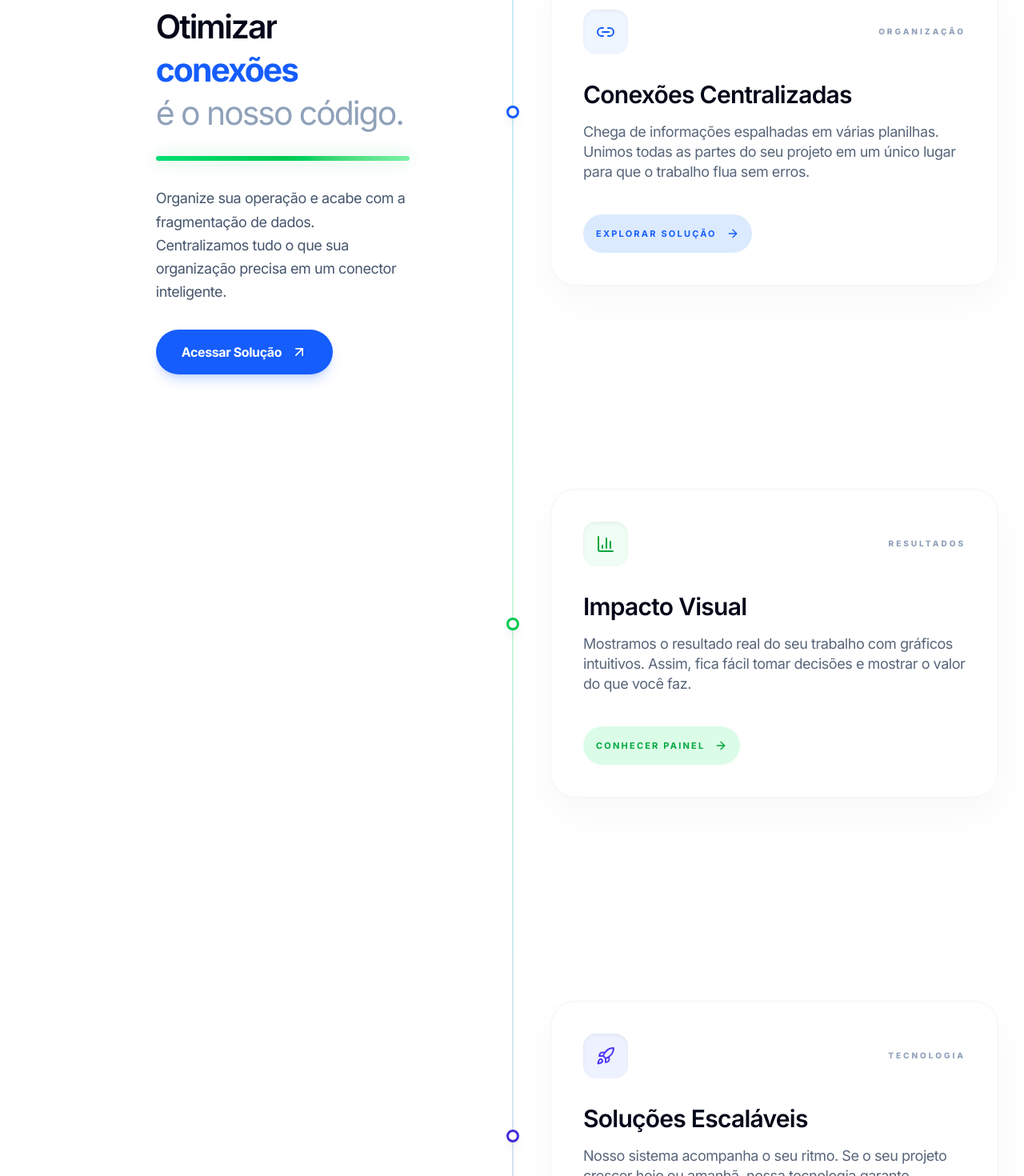
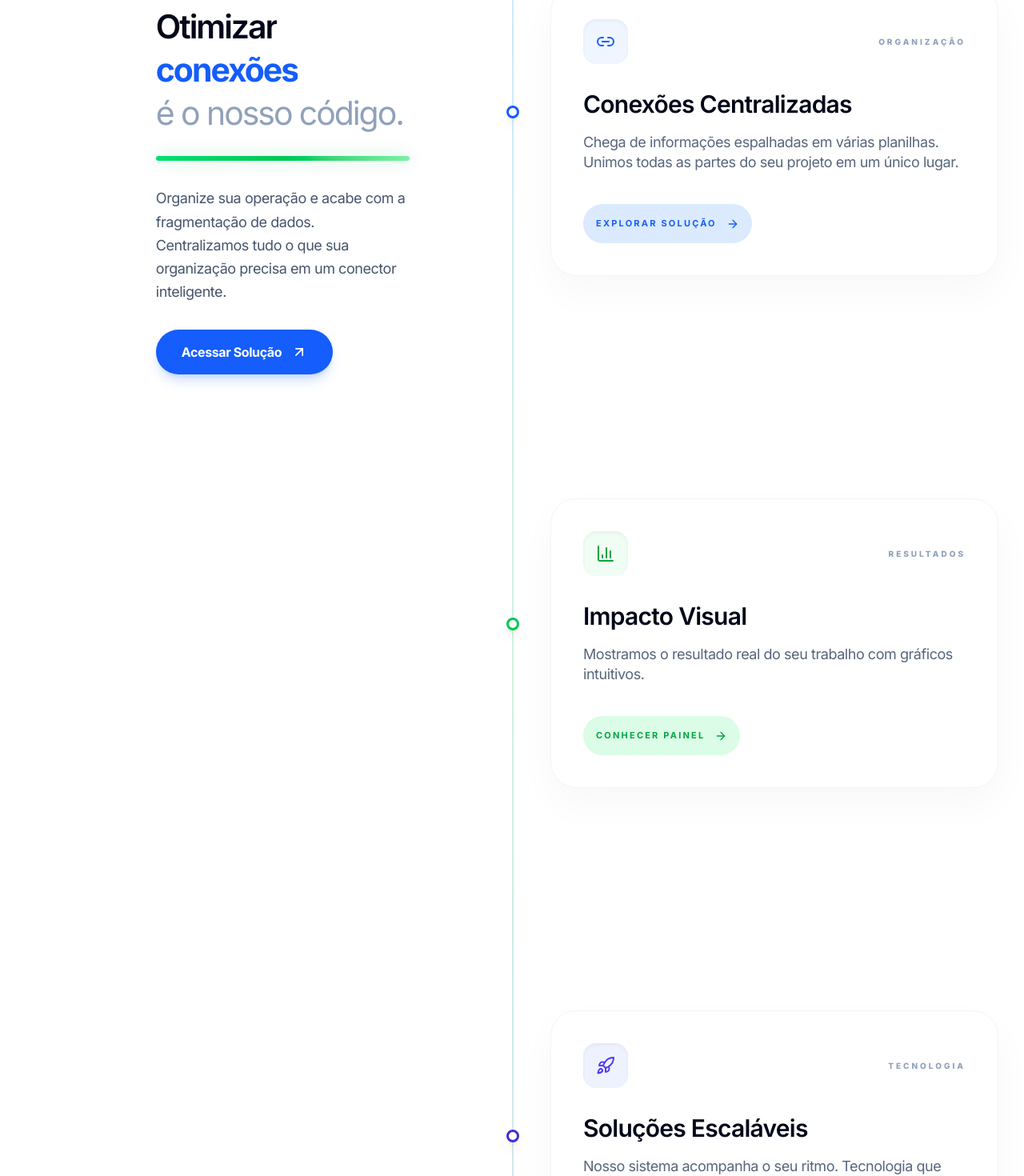
Before and after one commit to Calegor/LinkAid, a React (Vite) app in the folder frontend/link-aid/: page / in a window 1280 px wide. Shown: the part 210-1680 px from the top of the page at 80% size. Built offline with nearby package versions, Linux system fonts and the light colour scheme.

Commit message:
fix: render FinalShowCase only on Home

```diff
--- a/frontend/link-aid/src/Layout/DefaultLayout.tsx
+++ b/frontend/link-aid/src/Layout/DefaultLayout.tsx
@@ -1,7 +1,6 @@
 import { Outlet } from "react-router-dom";
 import Header from "../components/Navbar/Navbar";
 import Footer from "../components/Footer/Footer";
-import FinalShowCase from "../components/FinalShowCase/FinalShowCase";
 
 const DefaultLayout = () => {
   return (
@@ -9,7 +8,6 @@ const DefaultLayout = () => {
       <Header />
       <main className="flex-grow pt-20">
         <Outlet />
-        <FinalShowCase />
       </main>
       <Footer />
     </div>
--- a/frontend/link-aid/src/pages/Home/Home.tsx
+++ b/frontend/link-aid/src/pages/Home/Home.tsx
@@ -1,8 +1,11 @@
+import FinalShowCase from "../../components/FinalShowCase/FinalShowCase";
 import HomeLayout from "../../Layout/HomeLayout";
 import { Link2, BarChart3, Rocket, ArrowRight } from "lucide-react";
 
 const Home = () => {
   return (
+    <>
+      {/* 45% hero sticky | 55% cards scroll) */}
       <HomeLayout>
         <div className="relative w-full overflow-hidden mt-[-50px] bg-white">
           {/* line */}
@@ -19,14 +22,7 @@ const Home = () => {
               className="relative min-h-0 sm:min-h-[80vh] md:min-h-[80vh] flex items-start sm:items-center md:items-center pl-8 sm:pl-20 md:pl-20 group py-20 sm:pt-32 md:pt-32"
             >
               <div className="absolute z-20 w-4 h-4 rounded-full bg-white border-[3px] border-blue-600 shadow-lg transition-all duration-500 group-hover:scale-125 top-1/2 -translate-y-1/2 left-[0px] sm:left-[-15px] md:left-[25px] lg:left-[25px] xl:left-[25px]"></div>
-
-            <div
-              className="w-full bg-white border border-slate-100 rounded-[2rem] shadow-[0_20px_50px_rgba(0,0,0,0.03)] hover:shadow-[0_40px_80px_rgba(0,0,0,0.06)] transition-all duration-700 md:group-hover:-translate-y-2 p-6 sm:p-10 md:p-10
-              max-w-xl
-              sm:max-w-[650px]
-              md:max-w-[650px]
-            "
-            >
+              <div className="w-full bg-white border border-slate-100 rounded-[2rem] shadow-[0_20px_50px_rgba(0,0,0,0.03)] hover:shadow-[0_40px_80px_rgba(0,0,0,0.06)] transition-all duration-700 md:group-hover:-translate-y-2 p-6 sm:p-10 md:p-10 max-w-xl sm:max-w-[650px] md:max-w-[650px]">
                 <header className="flex flex-col sm:flex-row items-start sm:items-center justify-between mb-6 md:mb-8 gap-4 sm:gap-0">
                   <div className="w-12 h-12 md:w-14 md:h-14 rounded-2xl bg-blue-50 text-blue-600 flex items-center justify-center shadow-inner">
                     <Link2 size={24} className="md:w-[26px]" />
@@ -35,30 +31,24 @@ const Home = () => {
                     ORGANIZAÇÃO
                   </span>
                 </header>
-
                 <h2 className="font-semibold text-slate-950 mb-4 tracking-tight leading-tight text-2xl sm:text-3xl md:text-3xl">
                   Conexões Centralizadas
                 </h2>
-
                 <p className="text-slate-600 leading-snug tracking-tight font-light mb-8 md:mb-10 opacity-90 text-base sm:text-lg md:text-lg">
                   Chega de informações espalhadas em várias planilhas. Unimos
-                todas as partes do seu projeto em um único lugar para que o
-                trabalho flua sem erros.
+                  todas as partes do seu projeto em um único lugar.
                 </p>
-
                 <button className="w-full sm:w-fit flex items-center justify-center gap-3 text-blue-600 bg-blue-100 p-4 rounded-full font-bold text-[10px] md:text-[11px] uppercase tracking-[0.2em] group-hover:gap-5 transition-all cursor-pointer">
                   Explorar Solução <ArrowRight size={16} />
                 </button>
               </div>
             </section>
-
             {/* results */}
             <section
               id="sec2"
               className="relative min-h-0 sm:min-h-[80vh] md:min-h-[80vh] flex items-start sm:items-center md:items-center pl-8 sm:pl-20 md:pl-20 group py-20 sm:pt-32 md:pt-32"
             >
               <div className="absolute z-20 w-4 h-4 rounded-full bg-white border-[3px] border-green-500 shadow-lg transition-all duration-500 group-hover:scale-125 top-1/2 -translate-y-1/2 left-[0px] sm:left-[-15px] md:left-[25px] lg:left-[25px] xl:left-[25px]"></div>
-
               <div className="w-full bg-white border border-slate-100 rounded-[2rem] shadow-[0_20px_50px_rgba(0,0,0,0.03)] p-6 sm:p-10 md:p-10 max-w-xl sm:max-w-[650px] md:max-w-[650px]">
                 <header className="flex flex-col sm:flex-row items-start sm:items-center justify-between mb-6 md:mb-8 gap-4 sm:gap-0">
                   <div className="w-12 h-12 md:w-14 md:h-14 rounded-2xl bg-green-50 text-green-600 flex items-center justify-center shadow-inner">
@@ -68,29 +58,24 @@ const Home = () => {
                     RESULTADOS
                   </span>
                 </header>
-
                 <h2 className="font-semibold text-slate-950 mb-4 tracking-tight leading-tight text-2xl sm:text-3xl md:text-3xl">
                   Impacto Visual
                 </h2>
                 <p className="text-slate-600 leading-snug tracking-tight font-light mb-8 md:mb-10 opacity-90 text-base sm:text-lg md:text-lg">
                   Mostramos o resultado real do seu trabalho com gráficos
-                intuitivos. Assim, fica fácil tomar decisões e mostrar o valor
-                do que você faz.
+                  intuitivos.
                 </p>
-
                 <button className="w-full sm:w-fit flex items-center justify-center gap-3 text-green-600 bg-green-100 p-4 rounded-full font-bold text-[10px] md:text-[11px] uppercase tracking-[0.2em] group-hover:gap-5 transition-all cursor-pointer">
                   Conhecer Painel <ArrowRight size={16} />
                 </button>
               </div>
             </section>
-
-          {/* tech */}
+            {/* technology */}
             <section
               id="sec3"
               className="relative min-h-0 sm:min-h-[80vh] md:min-h-[80vh] flex items-start sm:items-center md:items-center pl-8 sm:pl-20 md:pl-20 group py-20 sm:pt-32 md:pt-32"
             >
               <div className="absolute z-20 w-4 h-4 rounded-full bg-white border-[3px] border-indigo-700 shadow-lg top-1/2 -translate-y-1/2 left-[0px] sm:left-[-15px] md:left-[25px] lg:left-[25px] xl:left-[25px]"></div>
-
               <div className="w-full bg-white border border-slate-100 rounded-[2rem] shadow-[0_20px_50px_rgba(0,0,0,0.03)] p-6 sm:p-10 md:p-10 max-w-xl sm:max-w-[650px] md:max-w-[650px]">
                 <header className="flex flex-col sm:flex-row items-start sm:items-center justify-between mb-6 md:mb-8 gap-4 sm:gap-0">
                   <div className="w-12 h-12 md:w-14 md:h-14 rounded-2xl bg-indigo-50 text-indigo-600 flex items-center justify-center shadow-inner">
@@ -100,23 +85,27 @@ const Home = () => {
                     TECNOLOGIA
                   </span>
                 </header>
-
                 <h2 className="font-semibold text-slate-950 mb-4 tracking-tight leading-tight text-2xl sm:text-3xl md:text-3xl">
                   Soluções Escaláveis
                 </h2>
                 <p className="text-slate-600 leading-snug tracking-tight font-light mb-8 md:mb-10 opacity-90 text-base sm:text-lg md:text-lg">
-                Nosso sistema acompanha o seu ritmo. Se o seu projeto crescer
-                hoje ou amanhã, nossa tecnologia garante performance constante.
+                  Nosso sistema acompanha o seu ritmo. Tecnologia que garante
+                  performance constante.
                 </p>
-
                 <button className="w-full sm:w-fit flex items-center justify-center gap-3 text-indigo-600 bg-indigo-100 p-4 rounded-full font-bold text-[10px] md:text-[11px] uppercase tracking-[0.2em] group-hover:gap-5 transition-all cursor-pointer">
                   Saber Mais <ArrowRight size={16} />
                 </button>
               </div>
             </section>
+            <section className="h-32" /> {/* extra space for spacing */}
           </div>
         </div>
       </HomeLayout>
+      {/* section final showcase */}
+      <div className="w-full bg-white relative z-50 border-t border-slate-100">
+        <FinalShowCase />
+      </div>
+    </>
   );
 };
 export default Home;
```
Lines whose indentation alone changed are shown as unchanged.
